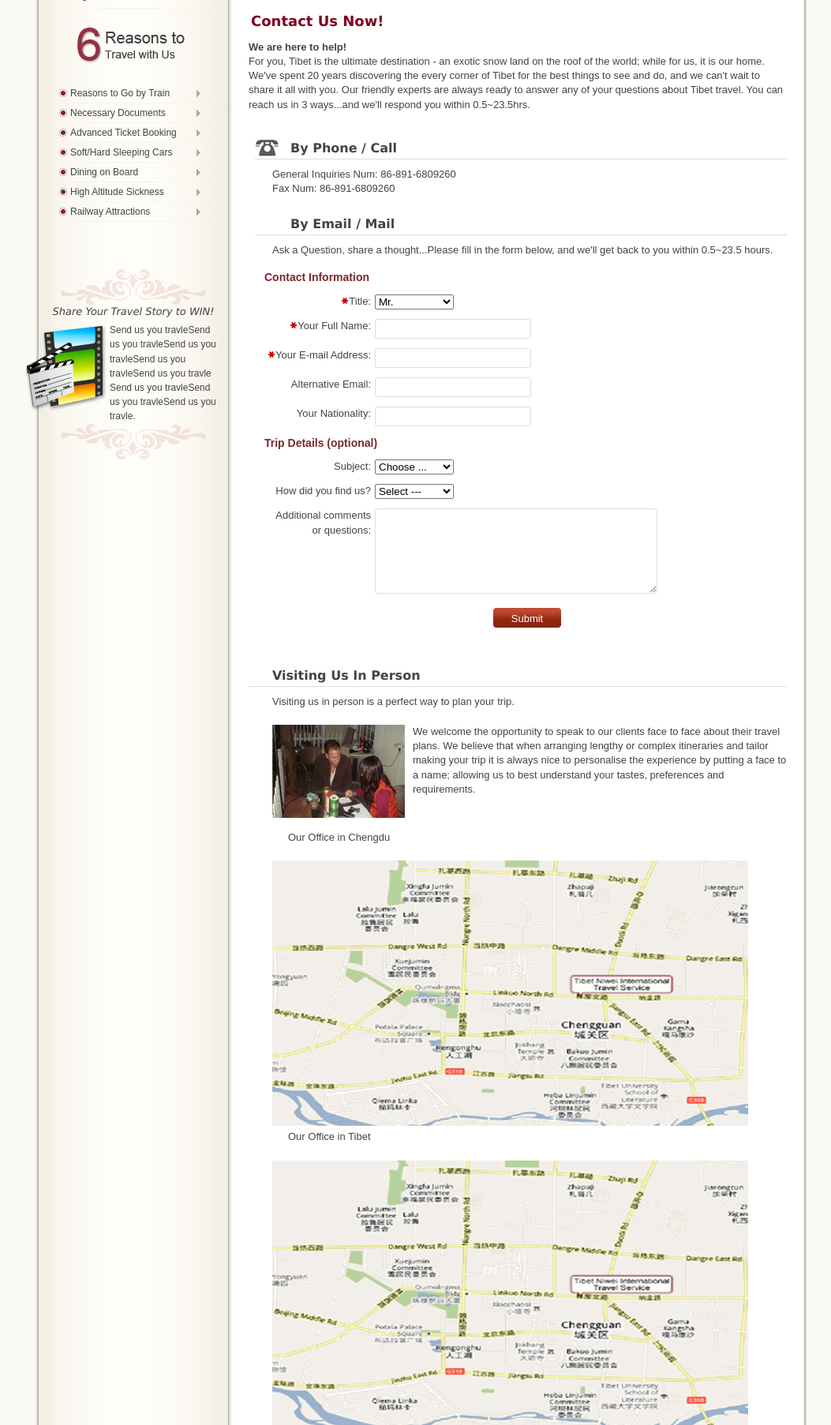
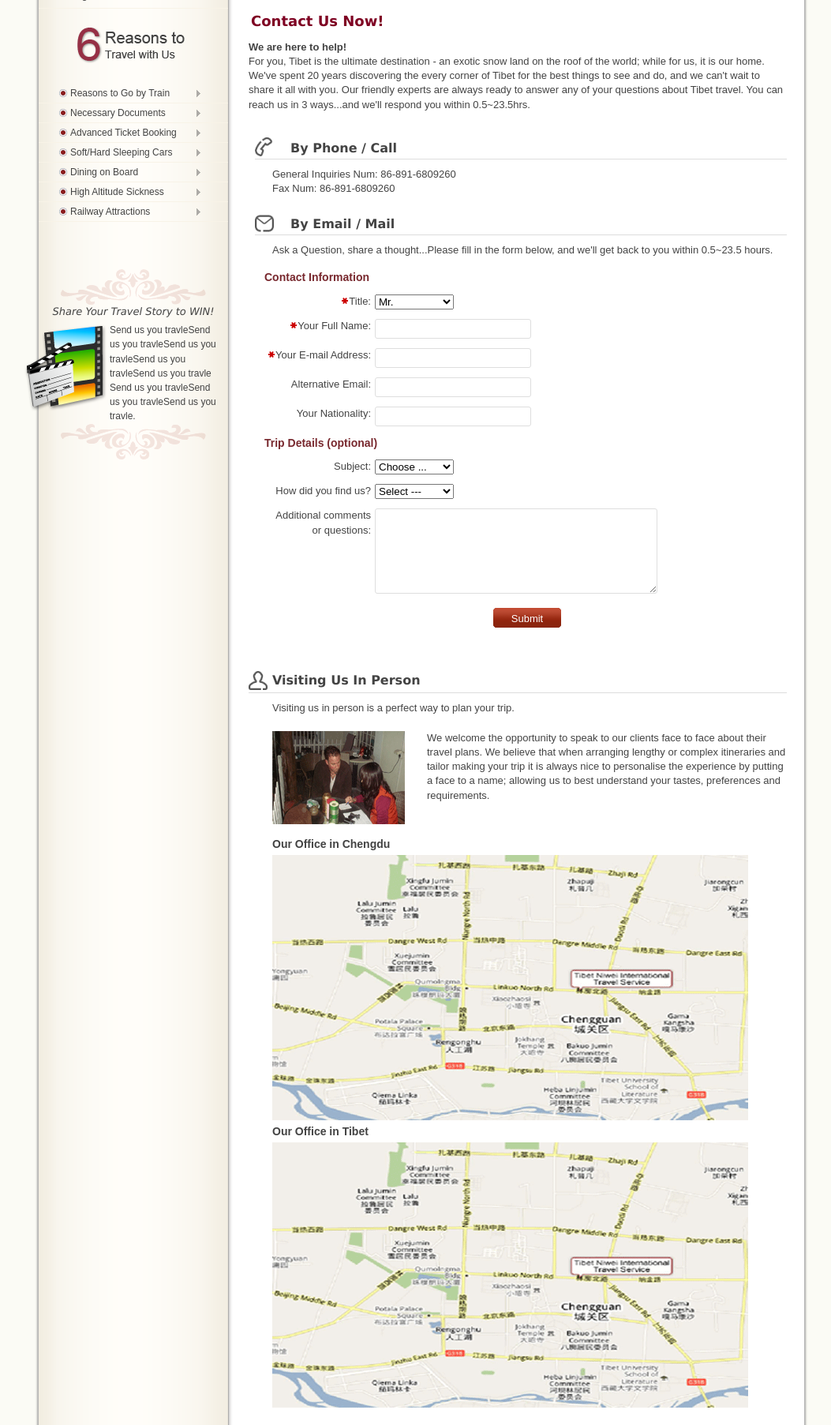
Before and after one commit to hellocreep/TD, a Django app: page /contactus/ in a window 1280 px wide. Shown: the part 537-2342 px from the top of the page at 79% size, without its empty margins (106-1159 px from the left). Run offline with Django 3.2, Linux system fonts and the light colour scheme.

Commit message:
contact-us.html done

```diff
--- a/pool/assets/styles/aboutus.css
+++ b/pool/assets/styles/aboutus.css
@@ -454,8 +454,12 @@ div.slideshow div.images div.image img{
 	margin: 0 0 10px 8px;
 }
 
-.contact-form1 .contact-phone {
-	background: url(/imagesnew/tel-aboutus.png) no-repeat left center;
+.contact-form .contact-phone {
+	background: url(/imagesnew/call-contact.png) no-repeat left center;
+}
+
+.contact-form .contact-email {
+	background: url(/imagesnew/email-contact.png) no-repeat left center;
 }
 
 .contact-form2 {
@@ -463,10 +467,13 @@ div.slideshow div.images div.image img{
 }
 
 .visit-us h3 {
+	height: 30px;
+    line-height: 30px;
 	margin-bottom: 10px;
-	padding: 0 0 4px 30px;
+	padding: 0 0 0 30px;
 	border-bottom: 1px solid #dddddd;
 	color: #434343;
+	background: url(/imagesnew/person-contact.png) no-repeat left center;
 }
 
 .visitus-head {
@@ -478,13 +485,15 @@ div.slideshow div.images div.image img{
 }
 
 .visit-title2 {
-	margin-bottom: 20px;
-	margin-left: 50px;
+	margin-bottom: 5px;
+	margin-left: 30px;
+	font-size: 14px;
+	font-weight: bold;
 }
 
 .visit-us .visitus-head img {
 	float: left;
-	margin-right: 10px;
+	margin-right: 28px;
 }
 
 .office-location {
--- a/pool/templates/contactus.html
+++ b/pool/templates/contactus.html
@@ -35,7 +35,7 @@
 		</div>
 
 		<div class="contact-form2">
-			<h3 class="contact-icon contact-fax">By Email / Mail</h3>
+			<h3 class="contact-icon contact-email">By Email / Mail</h3>
 			<p>Ask a Question, share a thought...Please fill in the form below, and we'll get back to you within 0.5~23.5 hours. </p>
 		<form action="#" method="post" id="inquiryform">
 			<ul>
```
Also changed, not shown: other parts of pool/assets/styles/aboutus.css (+1 -1 lines).
